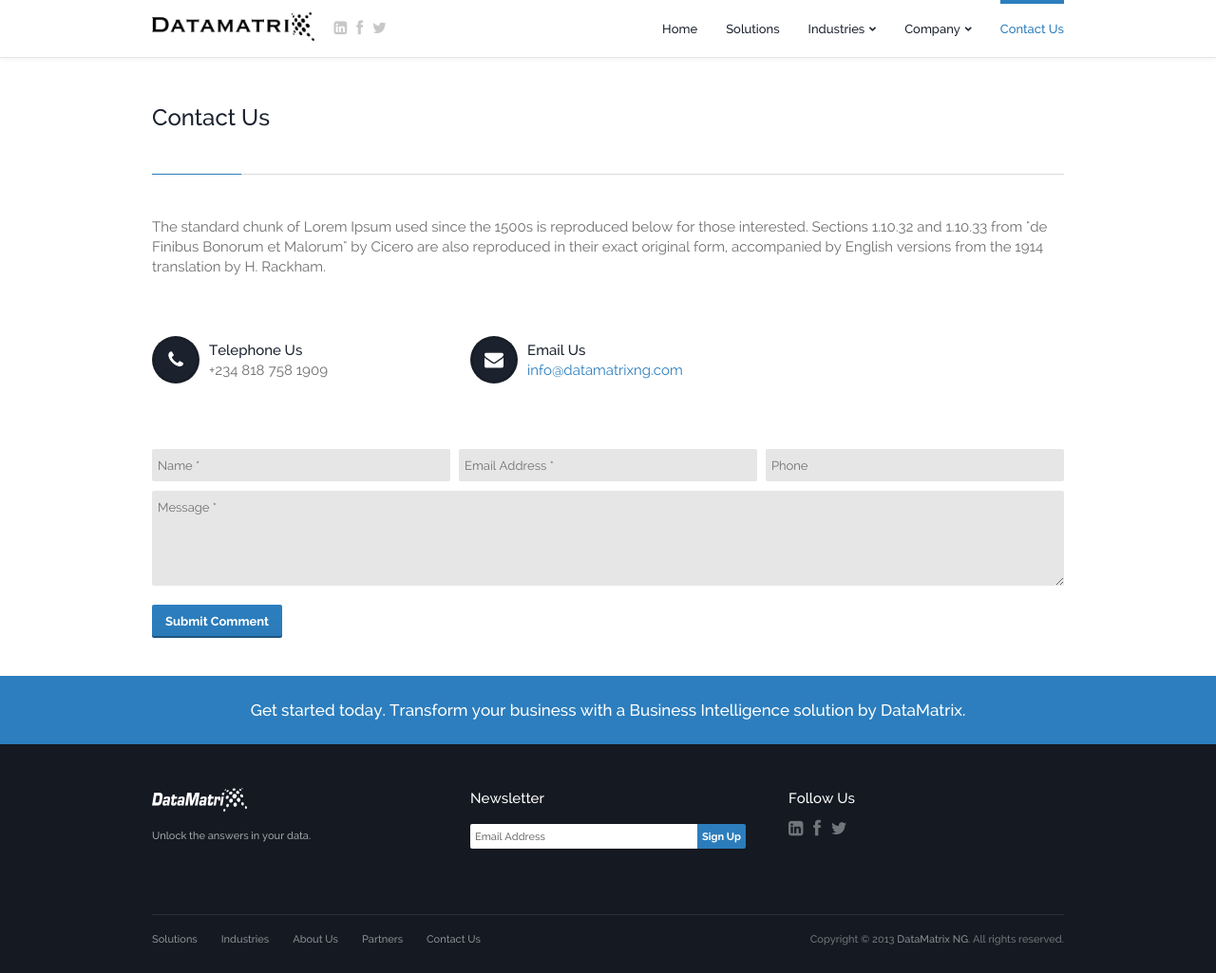
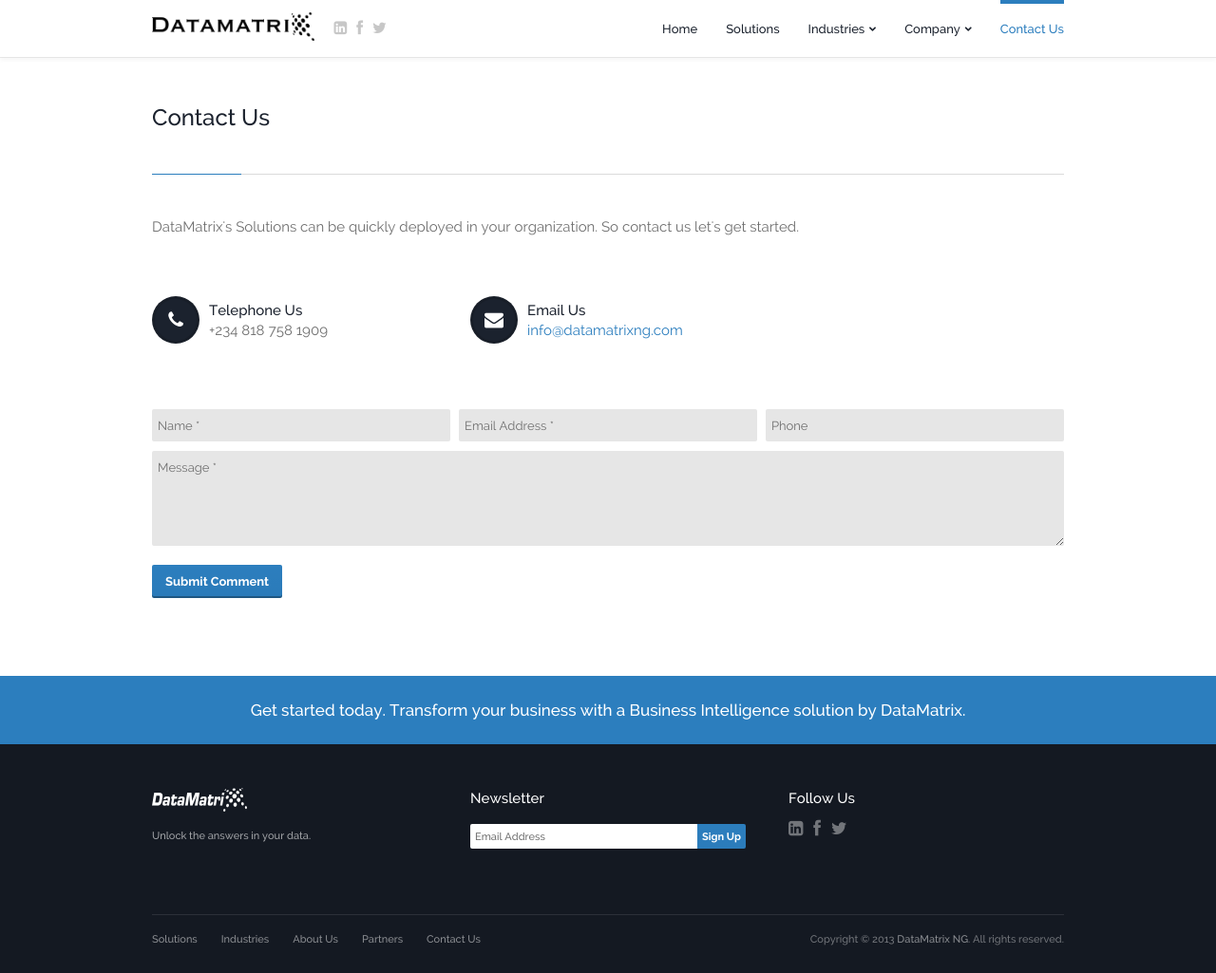
Before and after one commit to dtmtx/dtmtx.github.io, a Jekyll site: the page built from contact.html, in a window 1280 px wide and 1025 px high. Shown: the whole window at 95% size. Built offline with Jekyll 4.4.1, drawn with Linux system fonts in a browser that asks for light colours; Markdown is read by kramdown in place of the engine named in the settings.

Commit message:
content updates

```diff
--- a/contact.html
+++ b/contact.html
@@ -22,7 +22,7 @@ active: current
 					<!-- ~~~~~~~~~~~~~~~~~~~~~~~~~~~~~~~ -->
 					<!-- Intro -->
 					<!-- ~~~~~~~~~~~~~~~~~~~~~~~~~~~~~~~ -->
-					<p>The standard chunk of Lorem Ipsum used since the 1500s is reproduced below for those interested. Sections 1.10.32 and 1.10.33 from "de Finibus Bonorum et Malorum" by Cicero are also reproduced in their exact original form, accompanied by English versions from the 1914 translation by H. Rackham.</p>
+					<p>DataMatrix's Solutions can be quickly deployed in your organization.  So contact us let's get started.</p>
 					<!-- ~~~~~~~~~~~~~~~~~~~~~~~~~~~~~~~ -->
 					<!-- END Intro -->
 					<!-- ~~~~~~~~~~~~~~~~~~~~~~~~~~~~~~~ -->
--- a/solutions.html
+++ b/solutions.html
@@ -30,7 +30,7 @@ active: current
 					<ul class="arrow-list">
 								<li>We guide your organization through our Data Discovery process to identify all data generated by your business and consult with you to understand your business needs</li>
 								<li>We connect to your data sources, digitize paper data, and create a data-hub with a single version of all your data</li>
-								<li>You access your data through a custom portal specifically designed for your organization with interactive dashboards, reports, adhoc querying and facebook-like collaboration transforming the way you view your data and make decisions in your company</li>
+								<li>You access your data through a custom portal specifically designed for your organization with interactive dashboards, reports, adhoc querying and facebook-like collaboration transforming the way you view your data and make decisions within your company</li>
 					</ul>
 					<!--p>We guide your organization through our Data Discovery process to identify all data generated by your business and consult with you to understand your business needs</p>
 					<p>We connect to your data sources, digitize paper data, and finally create a data mart specifically for you</p>
```
